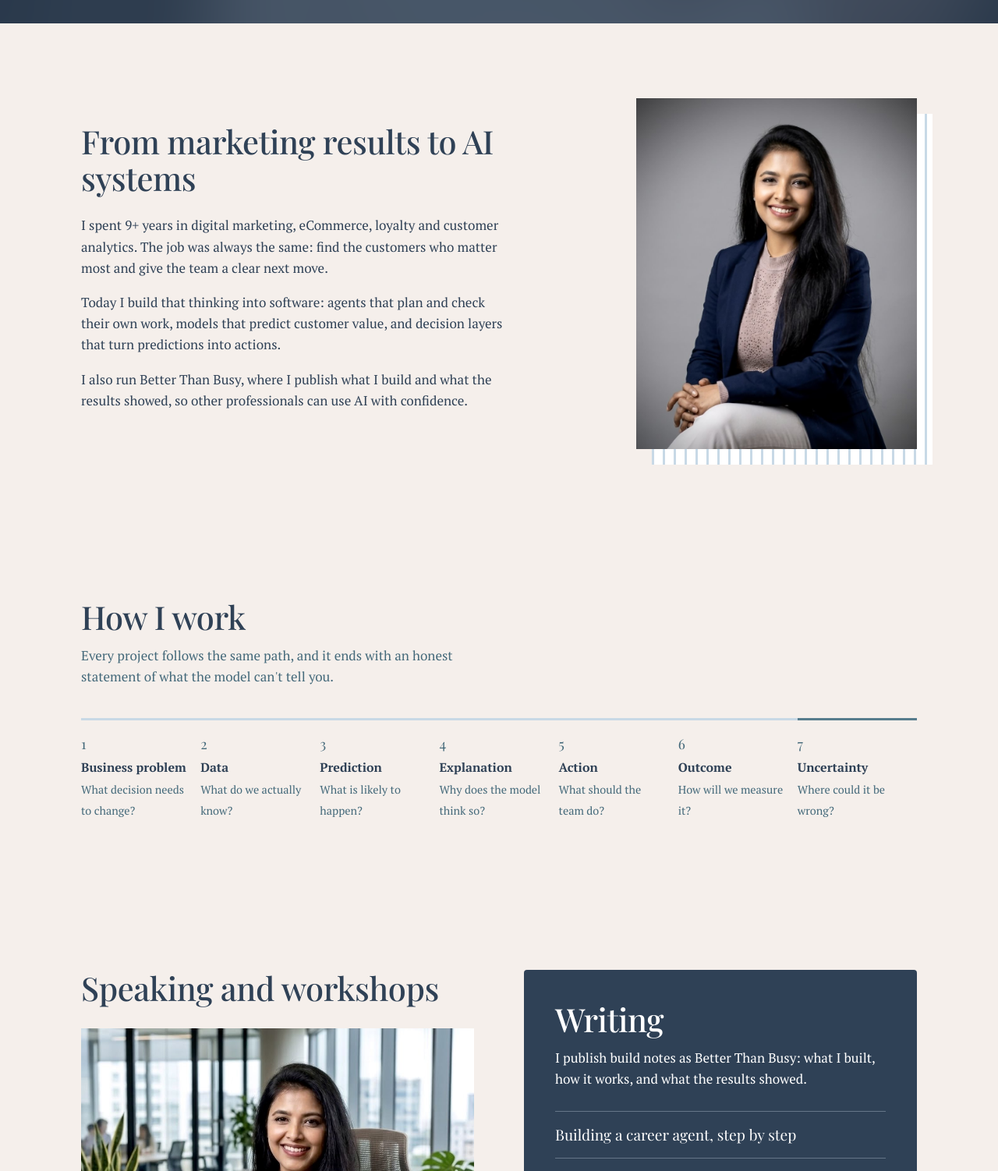
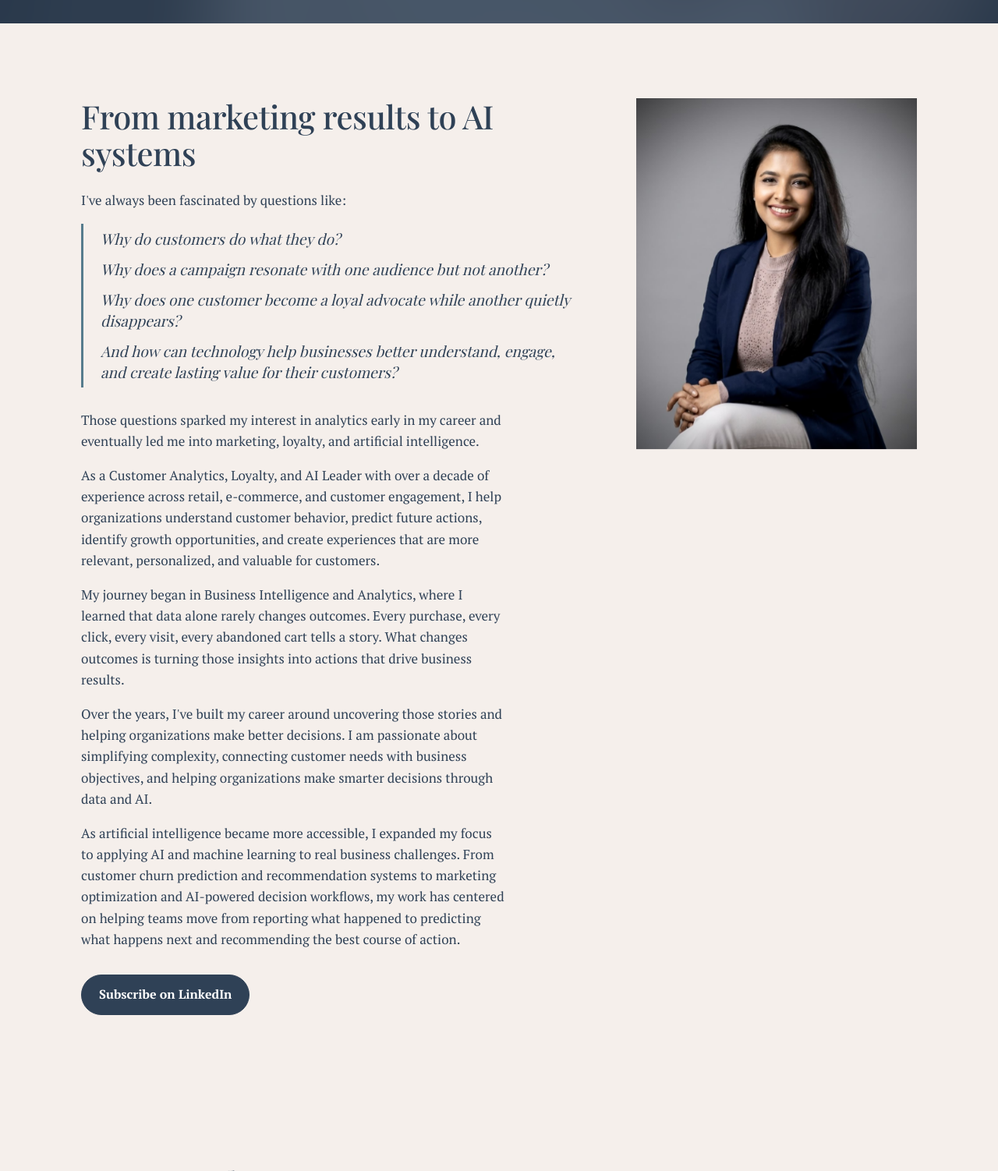
Before and after one commit to BetterThanBusy/Devinder-Kaur, a plain HTML site: page index.html in a window 1280 px wide. Shown: the part 2920-4422 px from the top of the page at 78% size. Drawn offline with nearby package versions, Linux system fonts and the light colour scheme; no server answers.

Commit message:
More space under About me

```diff
--- a/index.html
+++ b/index.html
@@ -283,7 +283,12 @@
   }
   .framed img { position: relative; width: 100%; height: auto; aspect-ratio: 4 / 5; object-fit: cover; object-position: center top; }
 
-  .about .wrap { display: grid; grid-template-columns: 1fr 360px; gap: 80px; align-items: center; }
+  .about .wrap { display: grid; grid-template-columns: 1fr 360px; gap: 80px; align-items: start; }
+  .about-questions { list-style: none; margin: 8px 0 28px; padding: 0 0 0 22px; border-left: 3px solid var(--teal); }
+  .about-questions li { font-family: var(--serif); font-style: italic; font-size: 1.2rem; line-height: 1.4; padding: 6px 0; }
+  .about-actions { margin-top: 32px; }
+  .about .framed::before { display: none; }
+  .about .framed { position: sticky; top: 100px; }
   .about p { max-width: 60ch; }
   .about h2 { margin-bottom: 24px; }
   .about.photo-missing .wrap { grid-template-columns: 1fr; }
@@ -298,6 +303,7 @@
   @media (max-width: 860px) {
     .about .wrap, .contact .wrap { grid-template-columns: 1fr; gap: 48px; }
     .framed { max-width: 300px; }
+    .about .framed { position: relative; top: 0; }
     .framed::before { inset: 14px -14px -14px 14px; }
   }
 
@@ -503,9 +509,21 @@
     <div class="wrap">
       <div>
         <h2 id="about-title">From marketing results to AI systems</h2>
-        <p>I spent 9+ years in digital marketing, eCommerce, loyalty and customer analytics. The job was always the same: find the customers who matter most and give the team a clear next move.</p>
-        <p>Today I build that thinking into software: agents that plan and check their own work, models that predict customer value, and decision layers that turn predictions into actions.</p>
-        <p>I also run Better Than Busy, where I publish what I build and what the results showed, so other professionals can use AI with confidence.</p>
+        <p>I've always been fascinated by questions like:</p>
+        <ul class="about-questions">
+          <li>Why do customers do what they do?</li>
+          <li>Why does a campaign resonate with one audience but not another?</li>
+          <li>Why does one customer become a loyal advocate while another quietly disappears?</li>
+          <li>And how can technology help businesses better understand, engage, and create lasting value for their customers?</li>
+        </ul>
+        <p>Those questions sparked my interest in analytics early in my career and eventually led me into marketing, loyalty, and artificial intelligence.</p>
+        <p>As a Customer Analytics, Loyalty, and AI Leader with over a decade of experience across retail, e-commerce, and customer engagement, I help organizations understand customer behavior, predict future actions, identify growth opportunities, and create experiences that are more relevant, personalized, and valuable for customers.</p>
+        <p>My journey began in Business Intelligence and Analytics, where I learned that data alone rarely changes outcomes. Every purchase, every click, every visit, every abandoned cart tells a story. What changes outcomes is turning those insights into actions that drive business results.</p>
+        <p>Over the years, I've built my career around uncovering those stories and helping organizations make better decisions. I am passionate about simplifying complexity, connecting customer needs with business objectives, and helping organizations make smarter decisions through data and AI.</p>
+        <p>As artificial intelligence became more accessible, I expanded my focus to applying AI and machine learning to real business challenges. From customer churn prediction and recommendation systems to marketing optimization and AI-powered decision workflows, my work has centered on helping teams move from reporting what happened to predicting what happens next and recommending the best course of action.</p>
+        <div class="about-actions link-group">
+          <a class="btn btn-solid" data-link="newsletter">Subscribe on LinkedIn</a>
+        </div>
       </div>
       <figure class="framed optional-photo">
         <img src="assets/photo-2.jpg" alt="Devinder Kaur Padam at work" width="720" height="900" loading="lazy"
@@ -604,6 +622,7 @@ const LINKS = {
   email:            "devinder.kp@gmail.com",
   linkedin:         "https://www.linkedin.com/in/devinder-kaur-padam/",
   substack:         "https://substack.com/@devinderkp",
+  newsletter:       "https://www.linkedin.com/build-relation/newsletter-follow?entityUrn=7507763295081168897",
   github:           "https://github.com/BetterThanBusy",
   resume:           "assets/Resume-Devinder%20Kaur%20Padam.pdf",
 
```
